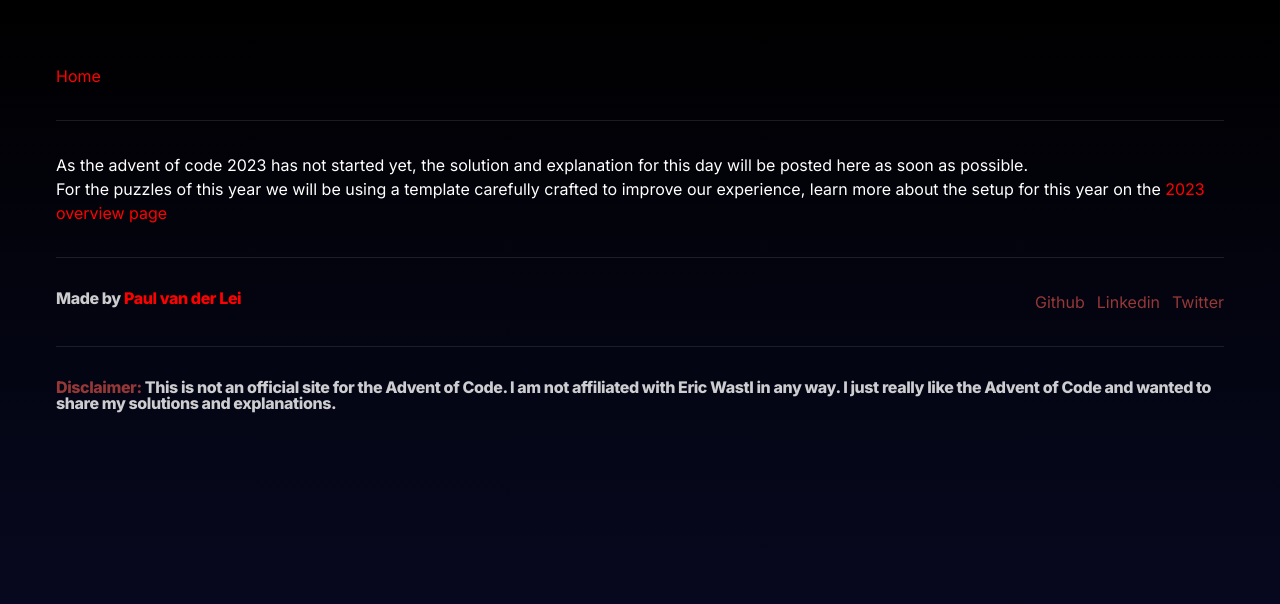
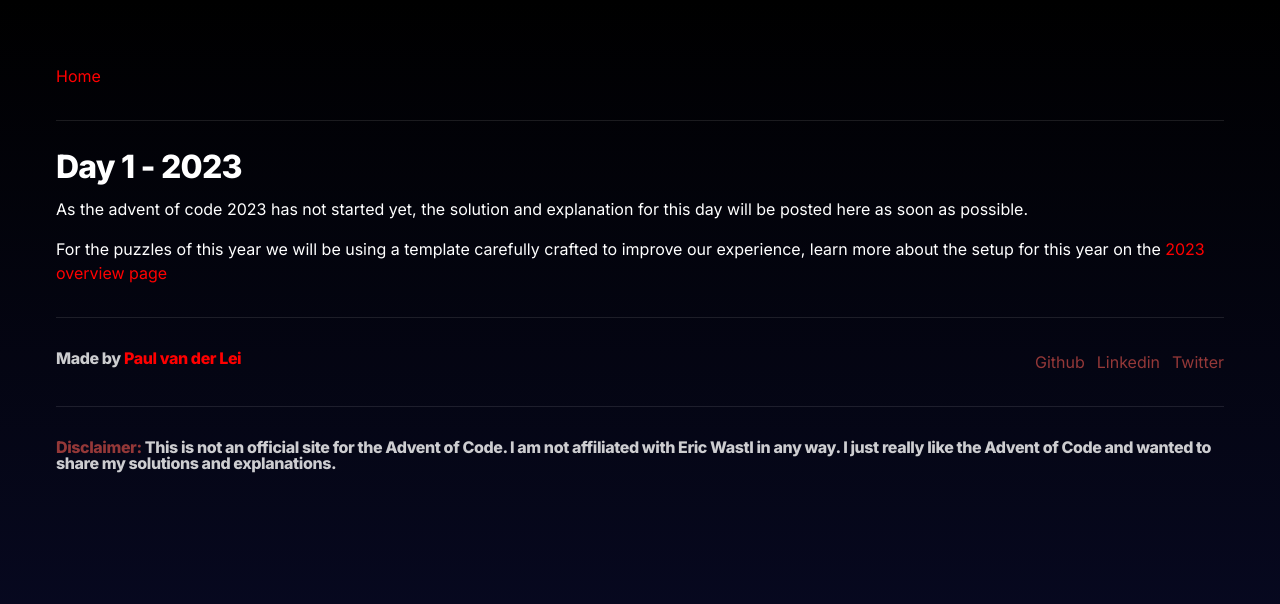
Before and after one commit to 0pilatos0/aoc-explained, a Next.js app: page /2023/01 in a window 1280 px wide. Shown: the top 604 px of the page. Built offline with nearby package versions, Linux system fonts and the light colour scheme.

Commit message:
Update page layout and add Day 1 - 2023 heading

```diff
--- a/src/app/2023/01/page.tsx
+++ b/src/app/2023/01/page.tsx
@@ -4,6 +4,9 @@ import React from "react";
 function page() {
   return (
     <>
+      <h3 className="text-xl font-extrabold tracking-tight text-white sm:text-[2rem]">
+        Day 1 - 2023
+      </h3>
       <p>
         As the advent of code 2023 has not started yet, the solution and
         explanation for this day will be posted here as soon as possible.
--- a/src/app/2023/layout.tsx
+++ b/src/app/2023/layout.tsx
@@ -10,7 +10,7 @@ export default function layout({ children }: { children: React.ReactNode }) {
         Home
       </Link>
       <hr className="w-full border-[#ffffff] border-opacity-10" />
-      <div>{children}</div>
+      <div className="flex flex-col gap-4">{children}</div>
     </>
   );
 }
--- a/src/app/2023/page.tsx
+++ b/src/app/2023/page.tsx
@@ -6,7 +6,7 @@ import { CodeBlock, dracula } from "react-code-blocks";
 
 function page() {
   return (
-    <div className="flex flex-col gap-4">
+    <>
       <h3 className="text-xl font-extrabold tracking-tight text-white sm:text-[2rem]">
         2023 Solutions and Explanations
       </h3>
@@ -55,7 +55,7 @@ function page() {
         Solutions and Explanations
       </h4>
       <Year2023 />
-    </div>
+    </>
   );
 }
 
```
